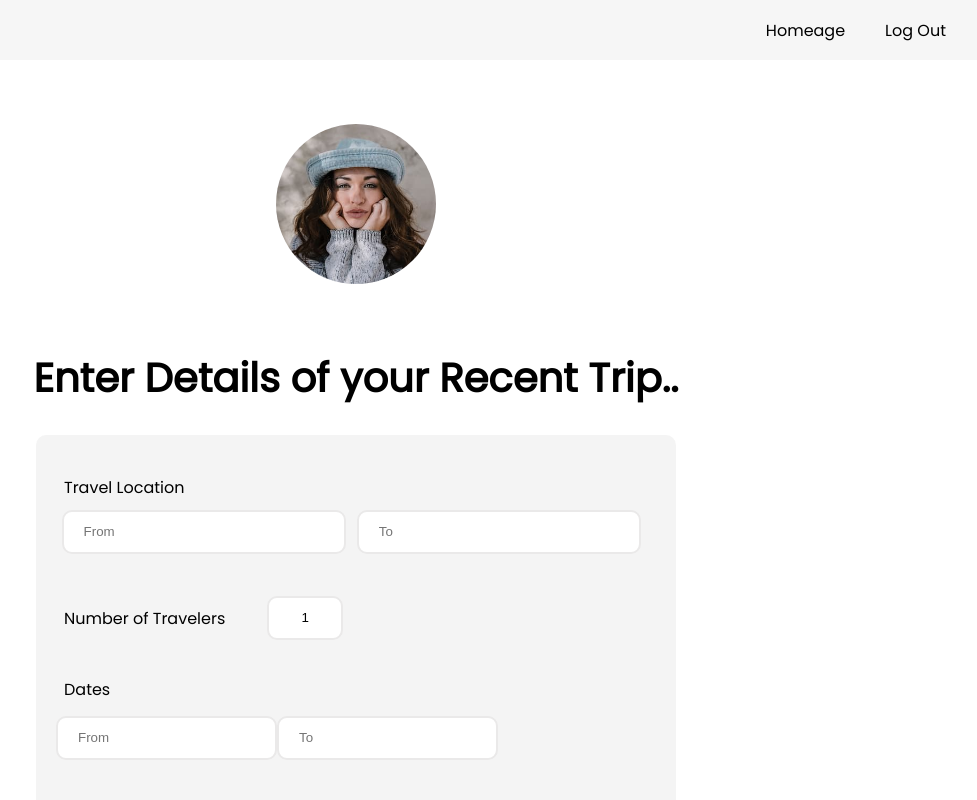
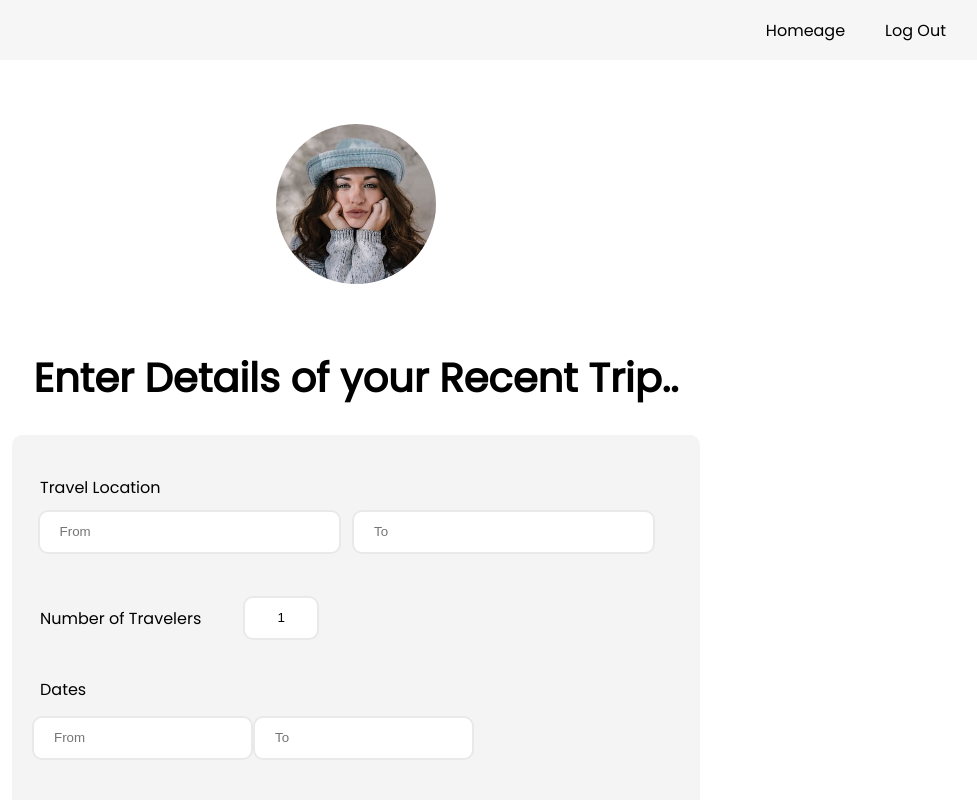
Before and after one commit to MLH-Hackathon/itenary-planner-fe, a React (Create React App) app: page /tripDetails in a window 1280 px wide. Shown: the top 800 px of the page, without its empty margins (284-1261 px from the left). Built offline with nearby package versions, Linux system fonts and the light colour scheme.

Commit message:
adjusted width of container

```diff
--- a/src/Pages/TripDetails/TripDetails.styles.scss
+++ b/src/Pages/TripDetails/TripDetails.styles.scss
@@ -1,5 +1,5 @@
 .tripDetailsContainer {
-   width: 50rem;
+   width: 54rem;
    margin: auto;
    margin-top: 2rem;
 }
```
